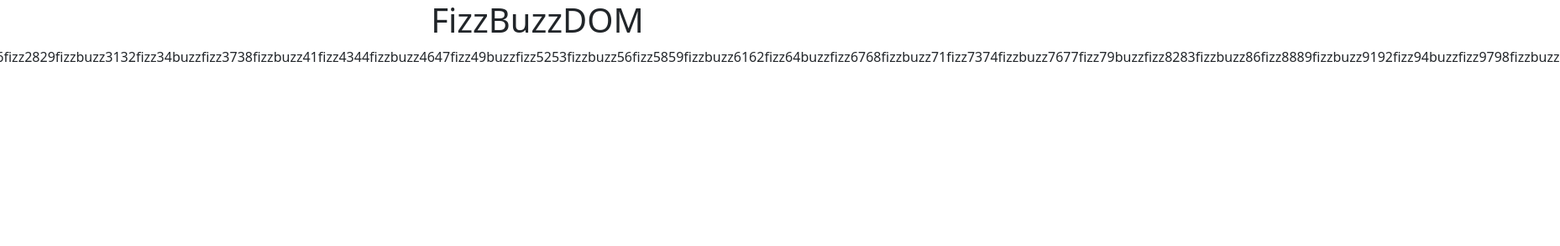
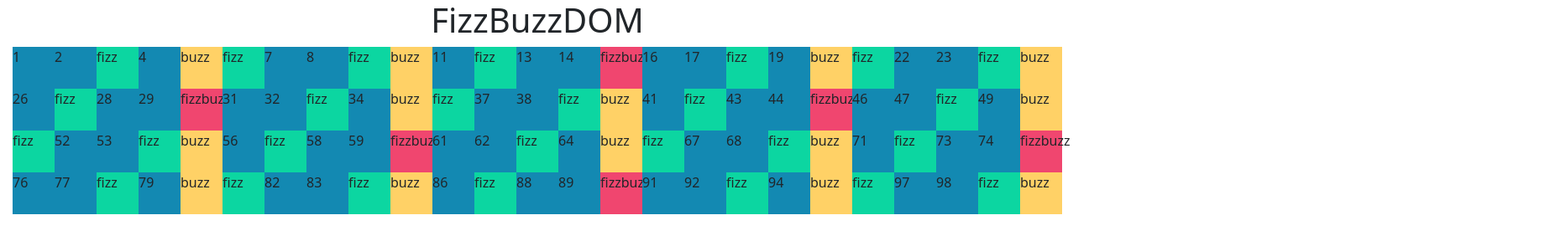
Before and after one commit to totarochristian/js-fizzbuzz, a plain HTML site: page index.html in a window 1280 px wide. Shown: the whole page at 84% size, 1858 px wide, since content can reach past the window. Drawn offline with nearby package versions, Linux system fonts and the light colour scheme.

Commit message:
Add classes to define basic width / height of the squares and the color based on the classes fizz, buzz or only square + enable the wrap in the squares container

```diff
--- a/css/style.css
+++ b/css/style.css
@@ -8,6 +8,23 @@
 /*****************************************************************/
 /**************************** General ****************************/
 /*****************************************************************/
+#squareCont{
+    width: 100%;
+}
+.square{
+    width: 50px;
+    height: 50px;
+    background-color: #1389b2;
+}
+.fizz{
+    background-color: #0cd6a1;
+}
+.buzz{
+    background-color: #ffd166;
+}
+.fizzbuzz{
+    background-color: #f0466f;
+}
 
 /*****************************************************************/
 /***************************** Media *****************************/
--- a/index.html
+++ b/index.html
@@ -19,7 +19,7 @@
 
     <div class="d-flex flex-column justify-content-center align-items-center">
         <h1>FizzBuzzDOM</h1>
-        <div id="squaresCont" class="d-flex justify-content-center align-items-center">
+        <div id="squaresCont" class="d-flex justify-content-center align-items-center flex-wrap">
 
         </div>
     </div>
```
